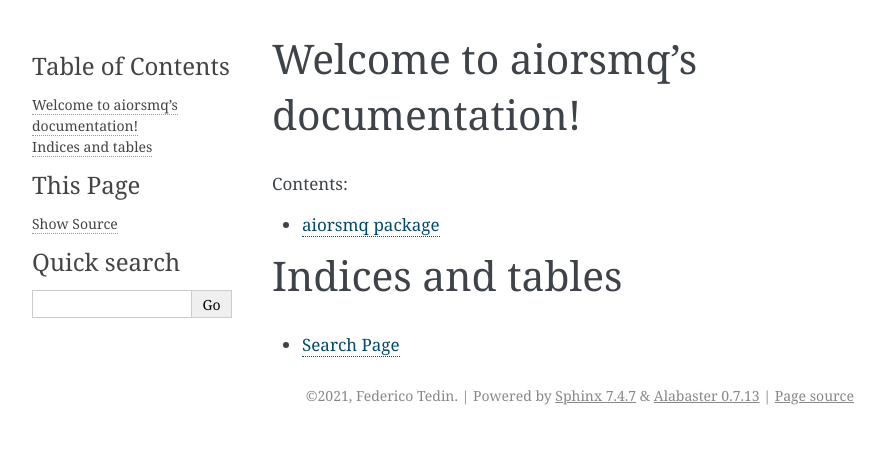
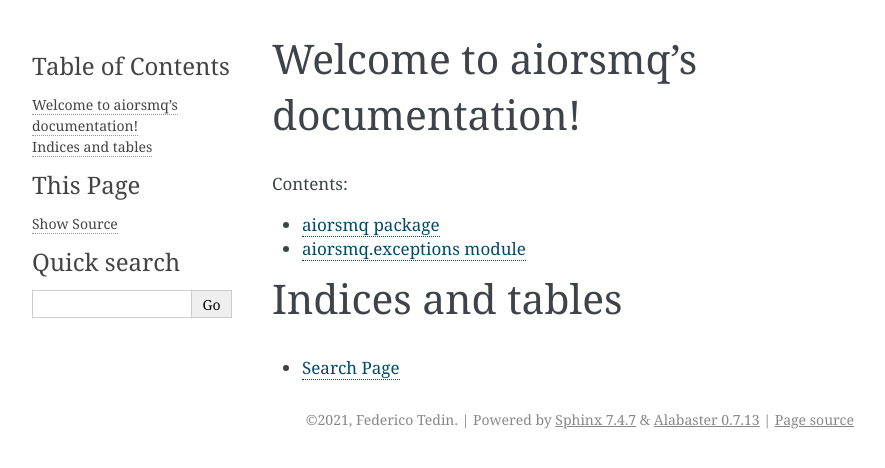
Before and after one commit to federicotdn/aiorsmq, a Sphinx documentation site: the page built from docs/index.rst, in a window 1280 px wide. Shown: the top 468 px of the page, without its empty margins (202-1087 px from the left). Built offline with Sphinx 7.4.7, drawn with Linux system fonts in a browser that asks for light colours.

Commit message:
Exceptions in docs

```diff
--- a/docs/_static/custom.css
+++ b/docs/_static/custom.css
@@ -1,4 +1,4 @@
-.py.class {
+.py.class, .py.exception {
     margin-bottom: 30px;
 }
 
--- a/docs/aiorsmq.rst
+++ b/docs/aiorsmq.rst
@@ -5,3 +5,12 @@ aiorsmq package
    :members: AIORSMQ, Message, QueueAttributes
    :undoc-members:
    :show-inheritance:
+
+
+aiorsmq.exceptions module
+=========================
+
+.. automodule:: aiorsmq.exceptions
+   :members:
+   :undoc-members:
+   :show-inheritance:
```
